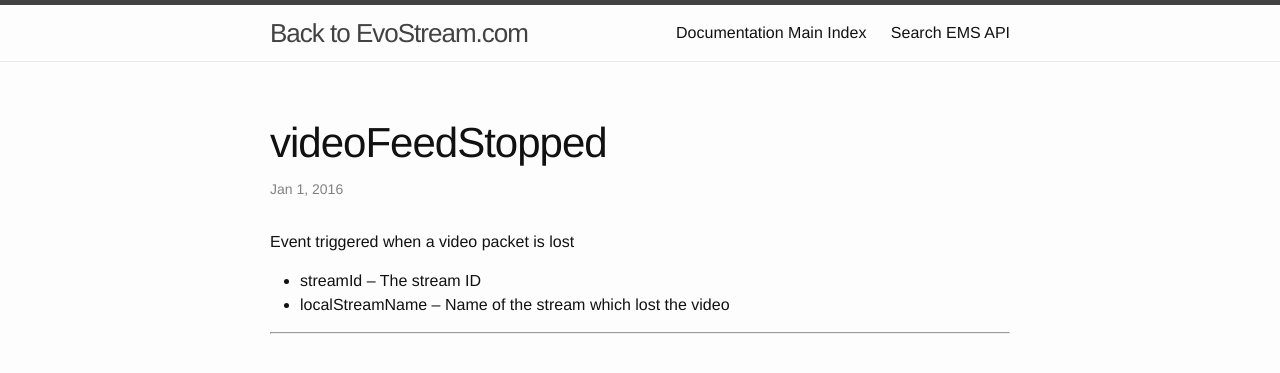
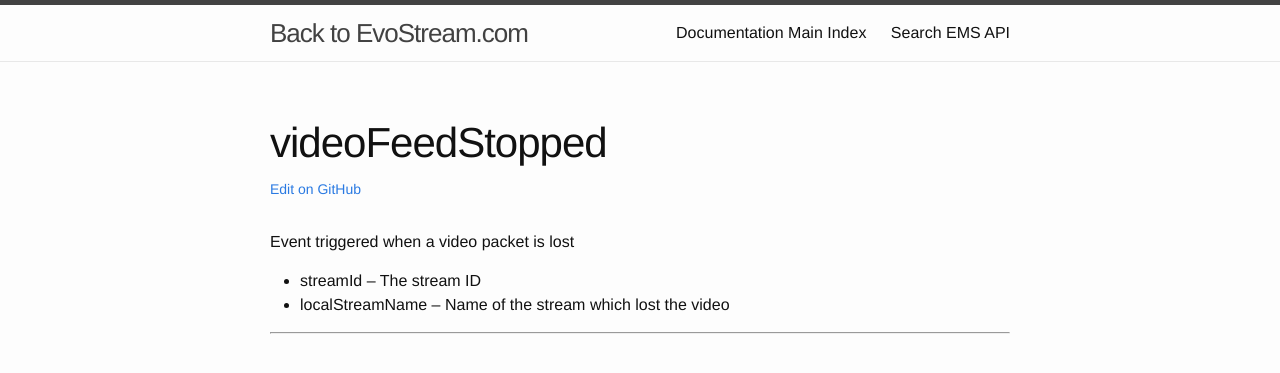
Before and after one commit to EvoStream/ems_api_definition, a Jekyll site: the page built from _posts/2016-01-01-videoFeedStopped.md, in a window 1280 px wide. Shown: the top 373 px of the page. Built offline with Jekyll 4.4.1, drawn with Linux system fonts in a browser that asks for light colours.

Commit message:
Replace date below title with link to Edit on GitHub

```diff
--- a/_config.yml
+++ b/_config.yml
@@ -10,6 +10,7 @@ title: EvoStream Media Server
 index_title: Documentation main index
 home_title: Back to EvoStream.com
 home_url: "https://evostream.com"
+github_url: "https://github.com/EvoStream"
 email_name: Administrator
 email: admin@evostream.com
 description: > # this means to ignore newlines until "baseurl:"
--- a/_layouts/post.html
+++ b/_layouts/post.html
@@ -5,7 +5,9 @@ layout: default
 
   <header class="post-header">
     <h1 class="post-title" itemprop="name headline">{{ page.title }}</h1>
-    <p class="post-meta"><time datetime="{{ page.date | date_to_xmlschema }}" itemprop="datePublished">{{ page.date | date: "%b %-d, %Y" }}</time>{% if page.author %} • <span itemprop="author" itemscope itemtype="http://schema.org/Person"><span itemprop="name">{{ page.author }}</span></span>{% endif %}</p>
+    <p class="post-meta">
+      <a href="{{ site.github_url }}{{ site.baseurl }}/blob/gh-pages/{{ page.path }}">Edit on GitHub</a>
+    </p>
   </header>
 
   <div class="post-content" itemprop="articleBody">
```
